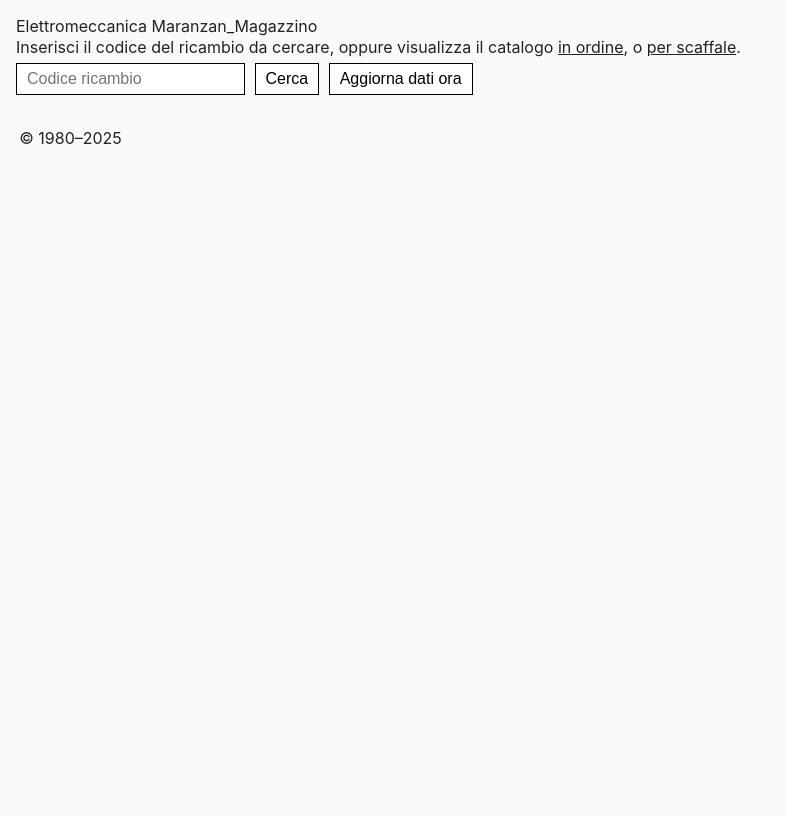
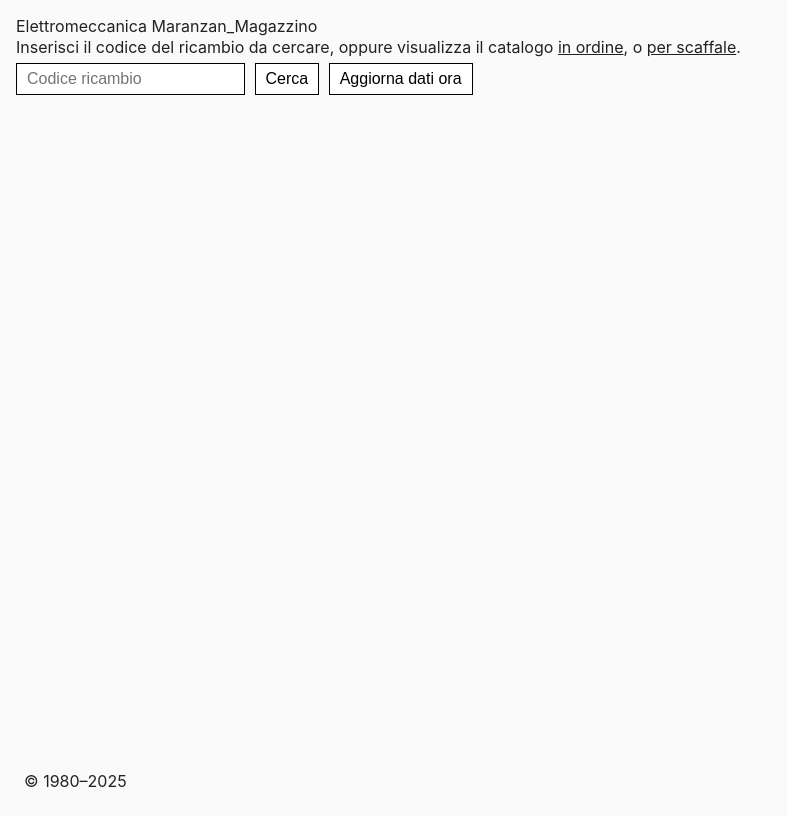
Before and after one commit to marcelloemme/elettromeccanica-maranzan, a plain HTML site: page magazzino.html in a window 1280 px wide. Shown: the whole page, without its empty margins (0-787 px from the left). Drawn offline with Linux system fonts and the light colour scheme.

Commit message:
fsvdcafvbgrwfeg

```diff
--- a/css/magazzino.css
+++ b/css/magazzino.css
@@ -1,4 +1,3 @@
-
 /* RESET GLOBALE */
 * {
   box-sizing: border-box;
@@ -8,11 +7,15 @@
 
 html, body {
   font-family: -apple-system, BlinkMacSystemFont, sans-serif;
+  font-size: 16px;
+  line-height: 1.3;
   background: #fafafa;
   color: #222;
   padding: 0.5em;
-  line-height: 1.3;
   text-align: left;
+  min-height: 100dvh;
+  display: flex;
+  flex-direction: column;
 }
 
 /* CONTENITORE */
@@ -54,6 +57,6 @@
 /* FOOTER */
 .footer {
   font-size: 16px;
-  padding: 0.2em;
+  padding: 0 0.5em 0.5em 0.5em;
   margin-top: auto;
 }
```
